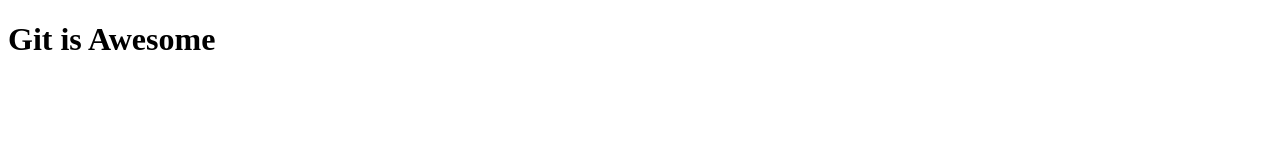
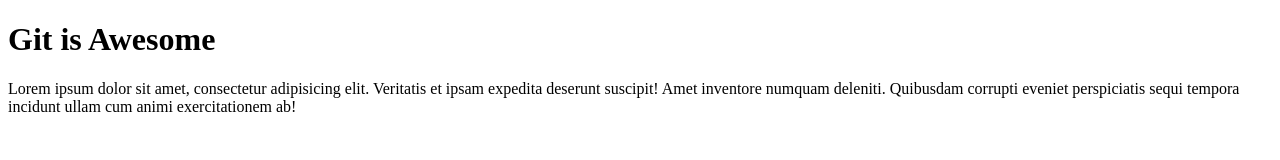
Before and after one commit to MarkBrowning/GitProject, a plain HTML site: page index.html in a window 1280 px wide. Drawn offline with Linux system fonts and the light colour scheme.

Commit message:
Added Paragraph

```diff
--- a/index.html
+++ b/index.html
@@ -7,5 +7,6 @@
 </head>
 <body>
     <h1>Git is Awesome</h1>
+    <p>Lorem ipsum dolor sit amet, consectetur adipisicing elit. Veritatis et ipsam expedita deserunt suscipit! Amet inventore numquam deleniti. Quibusdam corrupti eveniet perspiciatis sequi tempora incidunt ullam cum animi exercitationem ab!</p>
 </body>
 </html>
```
